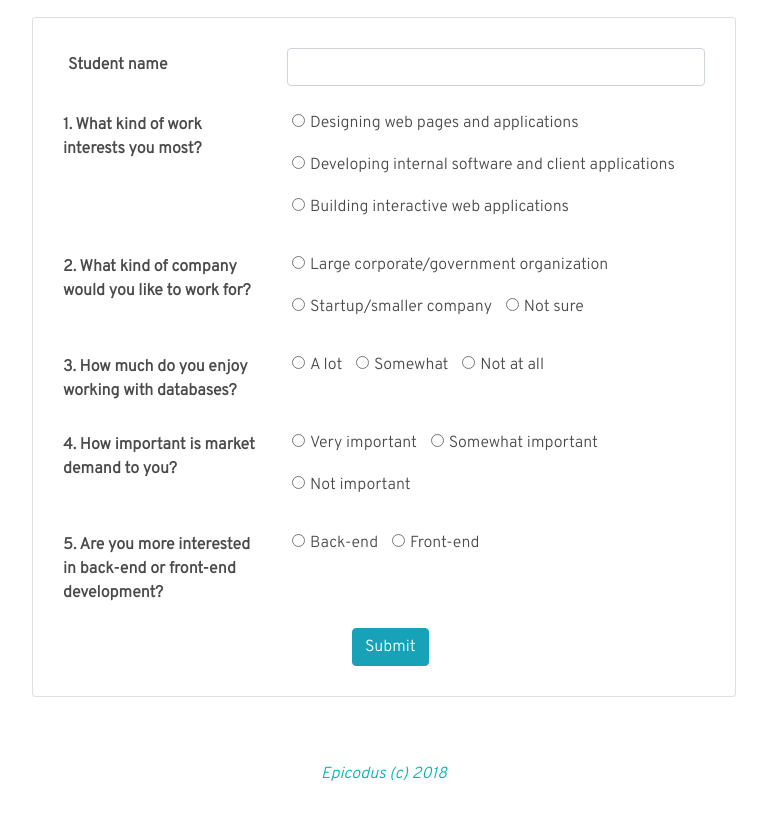
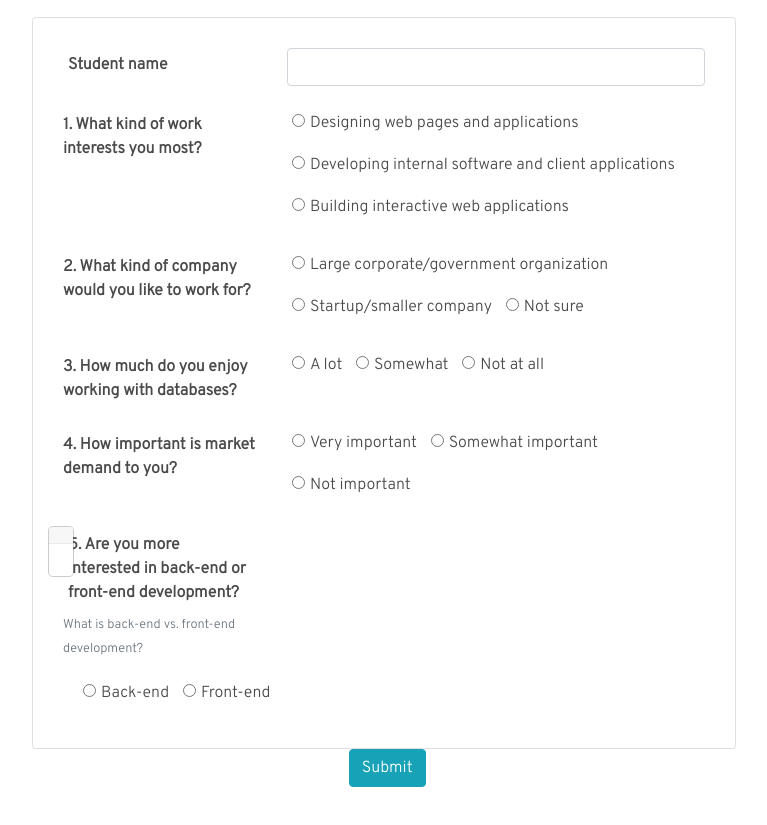
Before and after one commit to nikkiawong/track-suggester, a plain HTML site: page index.html in a window 1280 px wide. Shown: the part 273-1098 px from the top of the page, without its empty margins (256-1023 px from the left). Drawn offline with Linux system fonts and the light colour scheme.

Commit message:
add popup html setup

```diff
--- a/index.html
+++ b/index.html
@@ -94,7 +94,22 @@
           </div>
 
           <div class="form-group row" id="interest">
-            <label for="interest" class="col-4 col-form-label"><span class="bold">5. Are you more interested in back-end or front-end development?</bold></label>
+            <div class="col-4">
+              <label for="interest" class="col-form-label"><span class="bold">5. Are you more interested in back-end or front-end development?</bold></label>
+              <small id="helpLine" class="text-muted">
+                What is back-end vs. front-end development?
+              </small>
+              <div class="popover" role="tooltip">
+                <div class="arrow">
+                </div>
+                <h3 class="popover-header">
+                </h3>
+                <div class="popover-body">
+                  <p></p>
+                </div>
+              </div>
+              </div>
+            </div>
             <div class="col-8">
               <label>
                 <input type="radio" name="interest" value="backend">Back-end
--- a/js/scripts.js
+++ b/js/scripts.js
@@ -1,4 +1,6 @@
 $(document).ready(function() {
+  $('#helpLine').popover();
+
   $("form#quizForm").submit(function(event) {
     var worktype = $("input[name='worktype']:checked").val();
     var workplace = $("input[name='workplace']:checked").val();
```
